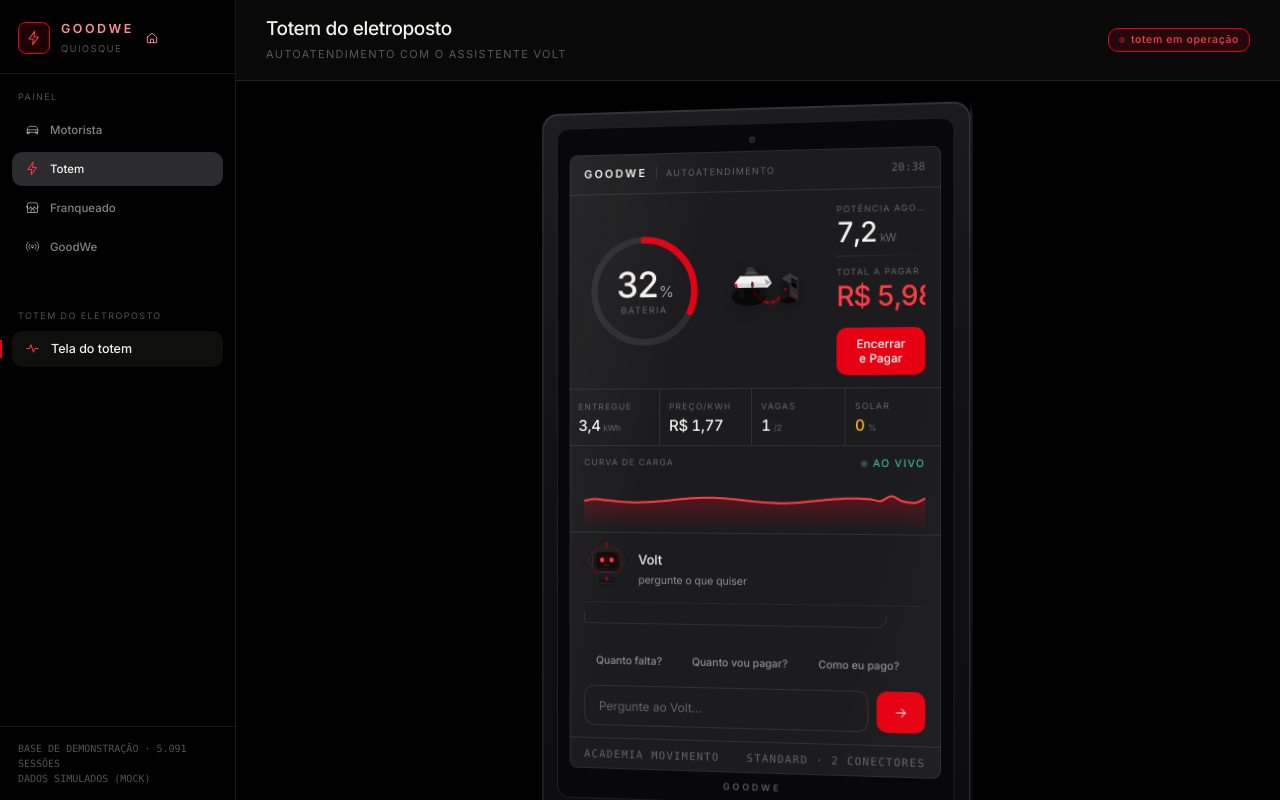
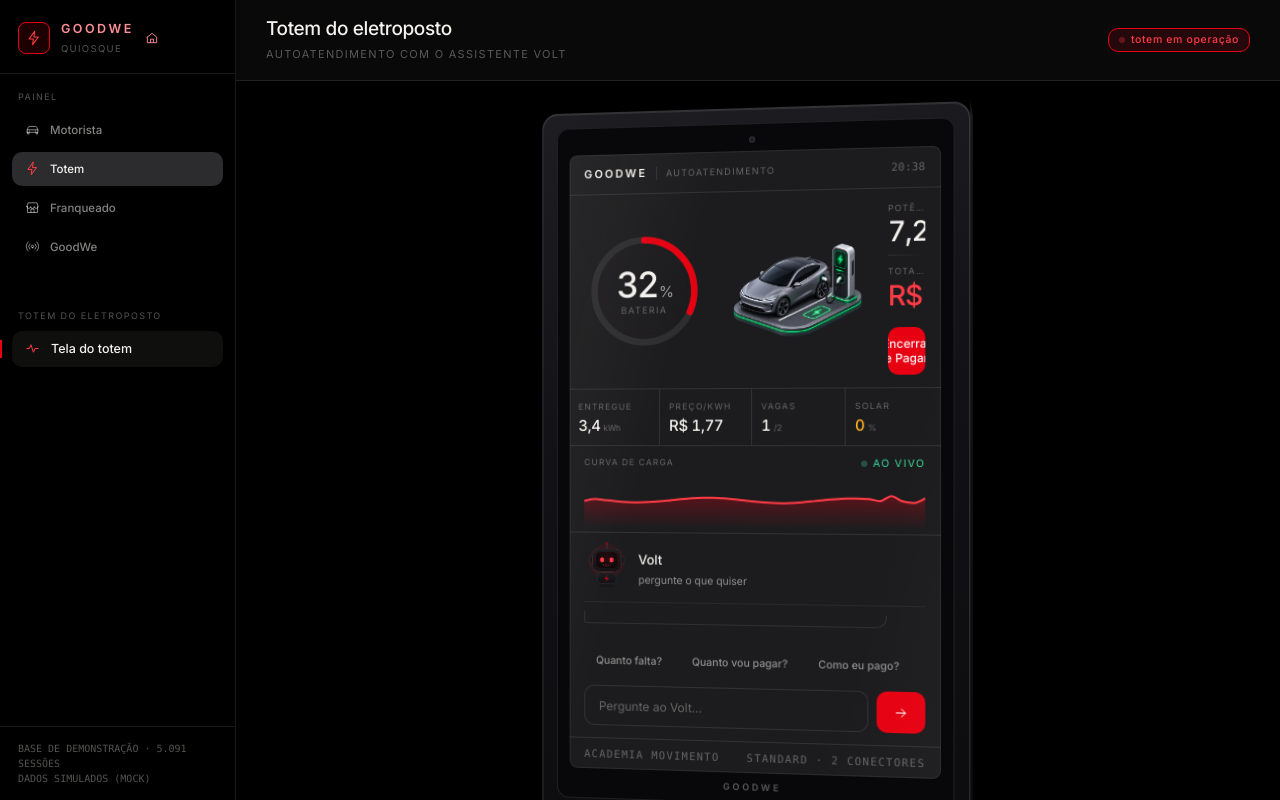
Before and after one commit to jbelkior1/gs_goodwe, a React (Vite) app: page /totem in a window 1280 px wide. Shown: the top 800 px of the page. Built offline with nearby package versions, Linux system fonts and the light colour scheme.

Commit message:
style: substituir svg de carro por imagem 3d do usuario

```diff
--- a/src/ui/CenaCarro3D.tsx
+++ b/src/ui/CenaCarro3D.tsx
@@ -1,64 +1,14 @@
 export function CenaCarro3D() {
   return (
-    <svg width="100" height="64" viewBox="0 0 140 90" fill="none" style={{ flex: 'none', filter: 'drop-shadow(0 4px 6px rgba(0,0,0,0.4))' }}>
-      {/* Fio iluminado simulando o fluxo de energia */}
-      <path d="M 85 55 Q 65 75 45 45" stroke="var(--k-red)" strokeWidth="2.5" fill="none" strokeDasharray="6 4" style={{ animation: 'kpulse 1.5s infinite linear' }} />
-      <path d="M 85 55 Q 65 75 45 45" stroke="var(--k-red)" strokeWidth="6" fill="none" opacity="0.2" />
-
-      {/* Sombras no chao */}
-      <ellipse cx="40" cy="55" rx="24" ry="12" fill="rgba(0,0,0,0.6)" />
-      <ellipse cx="95" cy="58" rx="12" ry="6" fill="rgba(0,0,0,0.7)" />
-
-      {/* --- CARRO ISOMETRICO (Estilo Google Maps/Uber) --- */}
-      <g transform="translate(10, 20)">
-        {/* Roda traseira */}
-        <ellipse cx="20" cy="30" rx="4" ry="7" fill="#111" />
-        {/* Roda dianteira */}
-        <ellipse cx="50" cy="30" rx="4" ry="7" fill="#111" />
-
-        {/* Lateral principal do carro (Chassi) */}
-        <path d="M 12 22 L 56 22 L 62 16 L 10 16 Z" fill="#D8D8DC" />
-        <path d="M 10 16 L 62 16 L 56 6 L 18 6 Z" fill="#F4F2EE" />
-
-        {/* Para-choque frente */}
-        <path d="M 56 22 L 62 16 L 52 10 Z" fill="#A0A0A5" />
-
-        {/* Teto (Vidros e cabine) */}
-        <path d="M 22 6 L 46 6 L 40 -2 L 26 -2 Z" fill="#1C1C1E" />
-        {/* Teto superior */}
-        <path d="M 26 -2 L 40 -2 L 35 -6 L 28 -6 Z" fill="#3A3A3C" />
-        {/* Vidro lateral */}
-        <path d="M 24 4 L 44 4 L 38 -1 L 28 -1 Z" fill="#4B4B4F" />
-
-        {/* Farol traseiro */}
-        <polygon points="12,22 10,16 13,16 15,22" fill="var(--k-red)" />
-        {/* Farol dianteiro */}
-        <polygon points="56,22 62,16 58,16 53,22" fill="#E8F4FF" />
-
-        {/* Porta de carga (onde o fio conecta) */}
-        <ellipse cx="35" cy="18" rx="2" ry="4" fill="var(--k-panel-2)" />
-        <circle cx="35" cy="18" r="1.5" fill="var(--k-red)" />
-      </g>
-
-      {/* --- TOTEM ISOMETRICO --- */}
-      <g transform="translate(85, 15)">
-        {/* Lado Escuro (Esquerda) */}
-        <path d="M 0 15 L 12 8 L 12 40 L 0 46 Z" fill="#131315" />
-        {/* Frente (Direita) */}
-        <path d="M 12 8 L 24 15 L 24 46 L 12 40 Z" fill="#2C2C2E" />
-        {/* Topo */}
-        <path d="M 0 15 L 12 8 L 24 15 L 12 22 Z" fill="#3A3A3C" />
-
-        {/* Tela na frente */}
-        <polygon points="14,14 22,19 22,30 14,25" fill="#000" />
-        <polygon points="15,16 21,19.5 21,24 15,20.5" fill="rgba(244,242,238,0.1)" />
-
-        {/* Detalhe de luz (Status) */}
-        <polygon points="14,35 22,39 22,40 14,36" fill="var(--k-red)" />
-
-        {/* Conector no Totem */}
-        <circle cx="6" cy="30" r="1.5" fill="var(--k-red)" />
-      </g>
-    </svg>
+    <img
+      src="/carro-totem.png"
+      alt="Carro elétrico carregando no totem"
+      style={{
+        width: 150,
+        height: 'auto',
+        objectFit: 'contain',
+        flex: 'none'
+      }}
+    />
   );
 }
```
Also changed, not shown: public/carro-totem.png (added).
